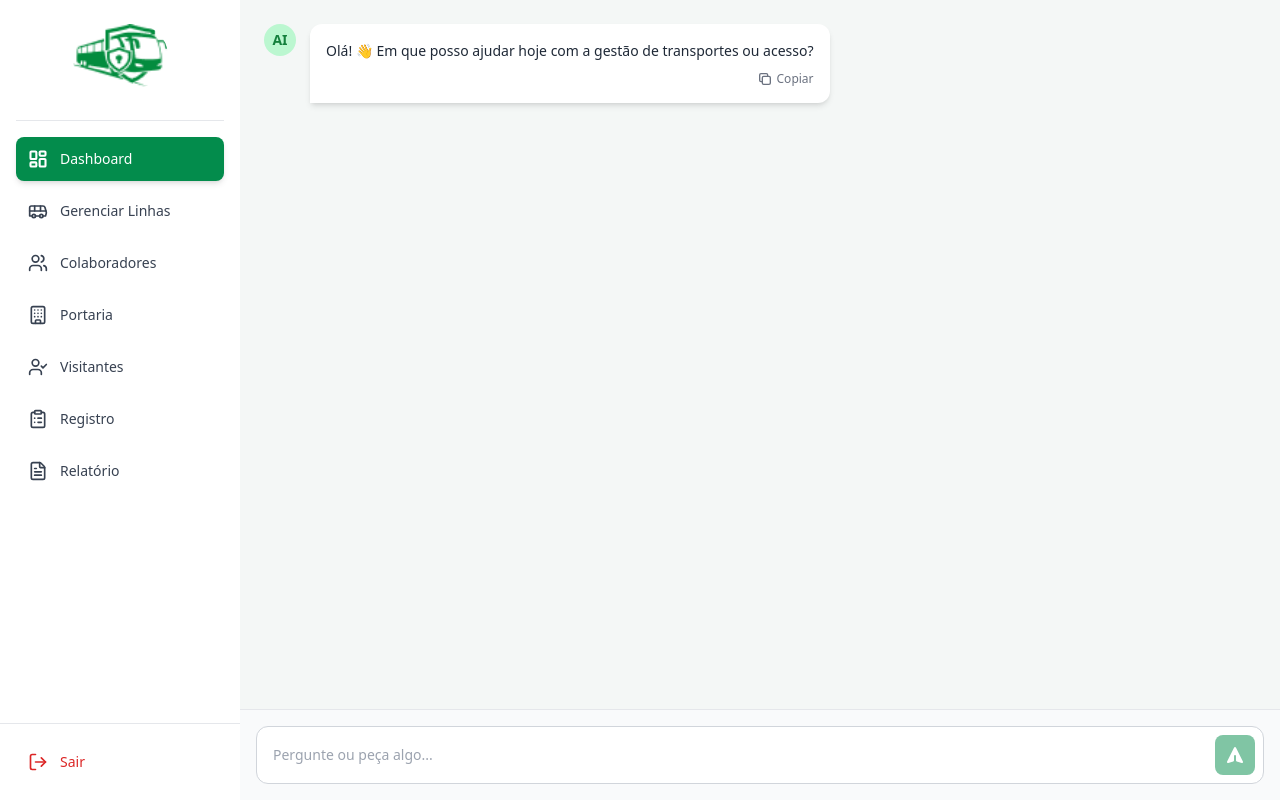
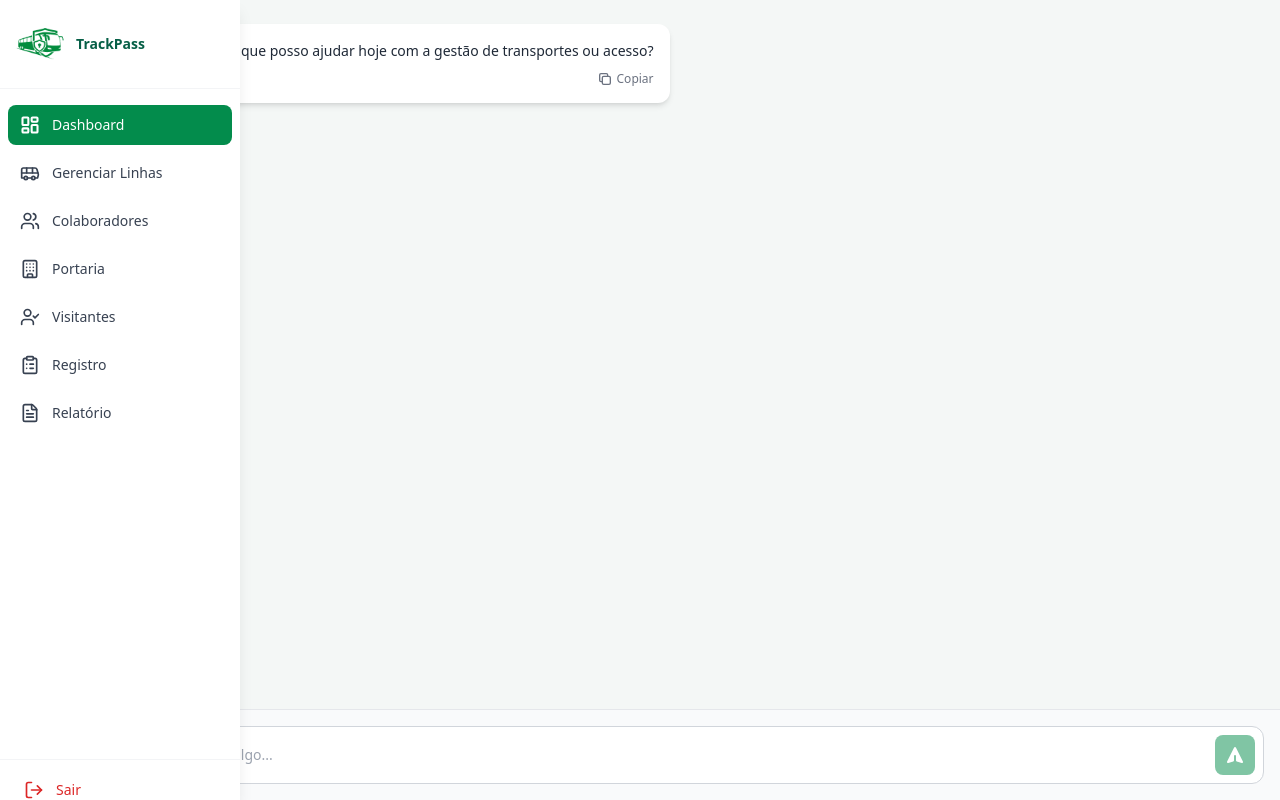
Before and after one commit to Marilia84/Gestao-de-Acesso, a React (Vite) app: page /home in a window 1280 px wide. Built offline with nearby package versions, Linux system fonts and the light colour scheme; sample sign-in values are in the browser's storage.

Commit message:
modificando o navbar

```diff
--- a/src/components/Navbar.jsx
+++ b/src/components/Navbar.jsx
@@ -1,21 +1,18 @@
 // src/components/Navbar.jsx
-
 import { Link, useNavigate, useLocation } from "react-router-dom";
+import { useEffect, useState } from "react";
 import logoV from "../assets/logoV.png";
-
-// 1. Importe os ícones que você precisa do lucide-react
 import {
   LayoutDashboard,
   Bus,
   Users,
-  Building, // Ícone para Portaria
-  UserCheck, // Ícone para Visitantes
-  ClipboardList, // Ícone para Registro
-  FileText, // Ícone para Relatório
-  LogOut, // Ícone para Sair
+  Building,
+  UserCheck,
+  ClipboardList,
+  FileText,
+  LogOut,
 } from "lucide-react";
 
-// 2. Mapeie os ícones importados para os itens do menu
 const menuItems = [
   { icon: LayoutDashboard, label: "Dashboard", path: "/home" },
   { icon: Bus, label: "Gerenciar Linhas", path: "/gerenciarLinhas" },
@@ -28,8 +25,18 @@ const menuItems = [
 
 export default function Navbar() {
   const navigate = useNavigate();
-  const location = useLocation(); // Hook para saber a rota atual
+  const location = useLocation();
   const currentPath = location.pathname;
+
+  const [scrolled, setScrolled] = useState(false);
+
+  useEffect(() => {
+    const onScroll = () => {
+      setScrolled(window.scrollY > 20);
+    };
+    window.addEventListener("scroll", onScroll, { passive: true });
+    return () => window.removeEventListener("scroll", onScroll);
+  }, []);
 
   const handleLogout = () => {
     localStorage.removeItem("token");
@@ -37,61 +44,112 @@ export default function Navbar() {
   };
 
   return (
-    // 3. UI Limpa: Fundo branco, sombra, largura fixa e padding
-    <div className="h-screen w-60 bg-white shadow-lg flex flex-col">
-      {/* Logo */}
-      <div className="flex justify-center items-center py-6 px-4 mb-2">
+    <>
+      {/* SIDEBAR */}
+      <div
+        className={`
+          group fixed top-0 left-0 h-screen bg-white shadow-lg z-40
+          transition-all duration-300
+          ${scrolled ? "-translate-x-full pointer-events-none" : "w-[72px] hover:w-60 translate-x-0"}
+        `}
+      >
+        <div className="flex items-center gap-3 px-4 py-5 border-b border-gray-100">
           <img
             src={logoV}
             alt="logo"
-          className="h-16 w-auto rounded-full" // Tamanho ajustado
+            className="h-12 w-12 rounded-full object-contain"
           />
+          <span className="text-sm font-semibold text-emerald-800 opacity-0 group-hover:opacity-100 group-hover:translate-x-0 -translate-x-2 transition-all duration-200 whitespace-nowrap">
+            TrackPass
+          </span>
         </div>
 
-      {/* Divisor */}
-      <hr className="border-t border-gray-200 mx-4" />
-
-      {/* 4. Itens do Menu (com scroll se necessário) */}
-      <nav className="flex-1 flex flex-col gap-2 px-4 py-4 overflow-y-auto">
+        <nav className="flex flex-col gap-1 px-2 py-4 h-[calc(100vh-130px)] overflow-y-auto">
           {menuItems.map((item) => {
             const isActive = currentPath === item.path;
-          // Renderiza o ícone como um componente
-          const IconComponent = item.icon;
-
+            const Icon = item.icon;
             return (
               <Link
-              key={item.path} // Use o path como key
+                key={item.path}
                 to={item.path}
-              // 5. Lógica de Ativação (UI Intuitiva)
                 className={`
-                group flex items-center gap-3 p-3 transition-colors rounded-lg
-                ${
-                  isActive
-                    ? "bg-[#038C4C] text-white shadow-md" // Estilo ATIVO
-                    : "text-gray-700 hover:bg-gray-100" // Estilo INATIVO
+                  flex items-center gap-3 rounded-lg px-3 py-2.5 mb-1
+                  transition-colors
+                  ${isActive
+                    ? "bg-[#038C4C] text-white"
+                    : "text-gray-700 hover:bg-gray-100"
                   }
                 `}
               >
-              <IconComponent
-                className="w-5 h-5 shrink-0" // Tamanho padrão do Lucide
-                strokeWidth={isActive ? 2.5 : 2} // Destaque sutil no ícone ativo
+                <Icon
+                  className="w-5 h-5 shrink-0"
+                  strokeWidth={isActive ? 2.5 : 2}
                 />
-              <span className="font-medium text-sm">{item.label}</span>
+                <span className="text-sm font-medium opacity-0 group-hover:opacity-100 group-hover:translate-x-0 -translate-x-2 transition-all duration-150">
+                  {item.label}
+                </span>
               </Link>
             );
           })}
         </nav>
 
-      {/* 6. Botão Sair (movido para o rodapé do Navbar para melhor UX) */}
-      <div className="mt-auto p-4 border-t border-gray-200">
+        <div className="mt-auto p-3 border-t border-gray-100">
           <button
             onClick={handleLogout}
-          className="group flex items-center gap-3 p-3 w-full text-red-600 hover:bg-red-50 transition-colors rounded-lg"
+            className="flex items-center gap-3 w-full text-red-600 hover:bg-red-50 px-3 py-2 rounded-lg transition-colors"
           >
-          <LogOut className="w-5 h-5 shrink-0" strokeWidth={2} />
-          <span className="font-medium text-sm">Sair</span>
+            <LogOut className="w-5 h-5 shrink-0" />
+            <span className="text-sm font-medium opacity-0 group-hover:opacity-100 transition-opacity duration-150">
+              Sair
+            </span>
           </button>
         </div>
       </div>
+
+      {/* TOPBAR */}
+      <div
+        className={`
+    fixed top-0 ${scrolled ? "left-0" : "left-[72px]"} right-0 z-30
+    bg-white/90 backdrop-blur-md border-b border-gray-200
+    transition-all duration-300
+    ${scrolled ? "translate-y-0" : "-translate-y-full"}
+  `}
+      >
+        <div className="relative flex items-center justify-center py-3">
+          {/* MENU CENTRALIZADO */}
+          <div className="flex items-center gap-5">
+            {menuItems.map((item) => {
+              const isActive = currentPath === item.path;
+              const Icon = item.icon;
+              return (
+                <Link
+                  key={item.path}
+                  to={item.path}
+                  className={`
+              flex items-center gap-2 px-3 py-1.5 rounded-md text-sm whitespace-nowrap transition
+              ${isActive
+                      ? "bg-[#038C4C] text-white shadow-sm"
+                      : "text-gray-700 hover:bg-gray-100"
+                    }
+            `}
+                >
+                  <Icon className="w-4 h-4" />
+                  <span>{item.label}</span>
+                </Link>
+              );
+            })}
+          </div>
+
+          {/* BOTÃO SAIR À DIREITA */}
+          <button
+            onClick={handleLogout}
+            className="absolute right-8 flex items-center gap-2 text-xs text-red-600 hover:bg-red-50 px-3 py-1.5 rounded-md transition"
+          >
+            <LogOut className="w-4 h-4" />
+            <span className="font-medium">Sair</span>
+          </button>
+        </div>
+      </div>
+    </>
   );
 }
--- a/src/pages/Colaboradores.jsx
+++ b/src/pages/Colaboradores.jsx
@@ -40,7 +40,7 @@ export default function Colaboradores() {
   }, [colaboradores, search]);
 
   return (
-    <main className="flex-1 p-6 md:p-10">
+    <main className="flex-1 p-4 md:p-10 ml-12">
       <div className="relative z-10 bg-white shadow-md rounded-xl w-full mx-auto p-6 md:p-8">
         <h1 className="text-3xl font-bold text-[#3B7258] mb-6">
           Gerenciar Colaboradores
--- a/src/pages/Gerenciar-linhas.jsx
+++ b/src/pages/Gerenciar-linhas.jsx
@@ -335,7 +335,7 @@ export default function GerenciarLinhas() {
     : [];
 
   return (
-    <div className="bg-[#E6E6E6] min-h-screen flex flex-col lg:flex-row items-start gap-4">
+    <div className="bg-[#E6E6E6] min-h-screen flex flex-col lg:flex-row items-start ml-12">
       <div className="flex flex-1 flex-col justify-center items-center mr-[10px] w-full">
         <h1 className="text-3xl font-bold mb-10 text-[#3B7258] mt-10">
           Gerenciar Linhas
--- a/src/pages/Home.jsx
+++ b/src/pages/Home.jsx
@@ -117,7 +117,7 @@ export default function Home() {
 
   return (
     // Layout principal: Navbar à esquerda, Chat ocupa o restante
-    <div className="flex bg-[#F4F7F6] min-h-screen">
+    <div className="flex bg-[#F4F7F6] min-h-screen ml-20">
       {" "}
       {/* Cor de fundo consistente */}
       {/* Área do Chat (ocupa o espaço restante) */}
--- a/src/pages/Registro-viagem.jsx
+++ b/src/pages/Registro-viagem.jsx
@@ -162,7 +162,7 @@ const RegistroViagem = () => {
 
   // JSX (layout limpo e com ícones Lucide)
   return (
-    <main className="flex-1 p-6 md:p-10 relative">
+    <main className="flex-1 p-6 md:p-10 relative ml-12">
       <header className="mb-8">
         <h1 className="text-5xl font-bold text-[#3B7258]">
           REGISTRO DE VIAGEM
--- a/src/pages/Visitantes.jsx
+++ b/src/pages/Visitantes.jsx
@@ -174,7 +174,7 @@ const Visitantes = () => {
 
   // O JSX (layout limpo) como definido no Passo 1
   return (
-    <div className="relative w-full p-6 md:p-10">
+    <div className="flex-1 p-6 md:p-10 space-y-8 ml-12">
       <div className="absolute top-0 right-0 w-1/3 h-1/3 sm:w-1/4 sm:h-1/2 bg-[#53A67F] rounded-bl-full -z-10"></div>
 
       <div className="relative z-10">
```
Also changed, not shown: src/pages/Portaria.jsx (+79 -51 lines). Lines whose indentation alone changed are shown as unchanged.
